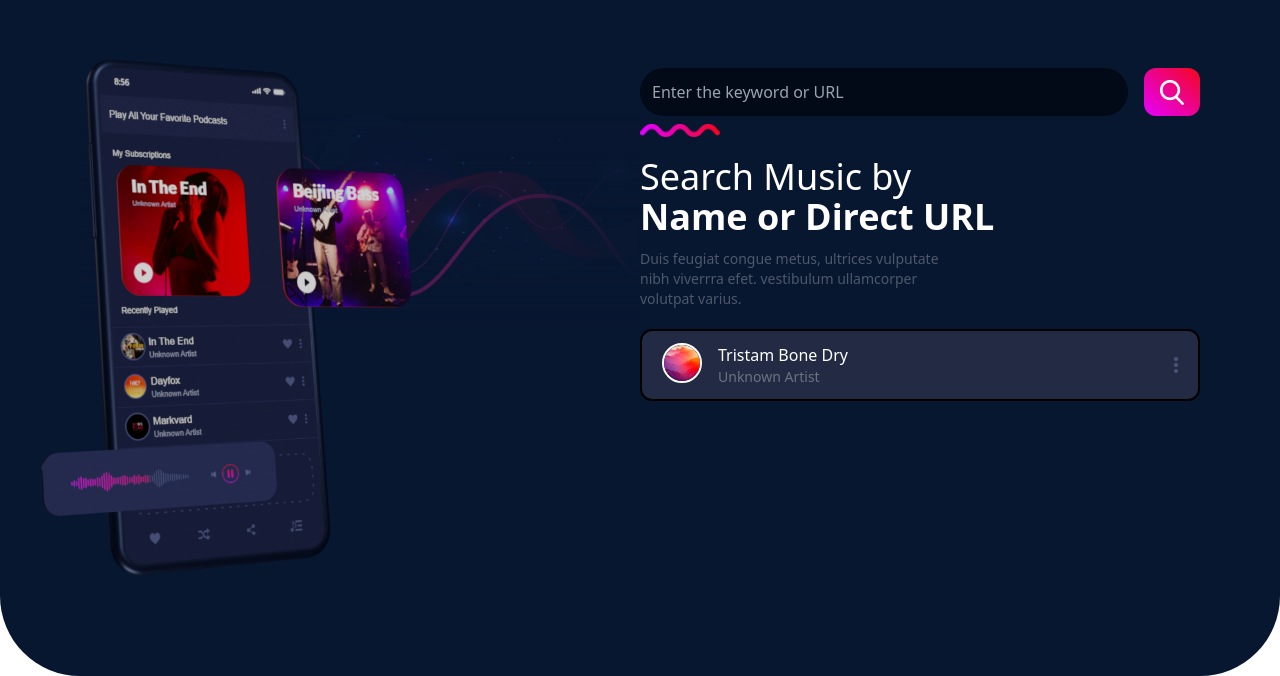
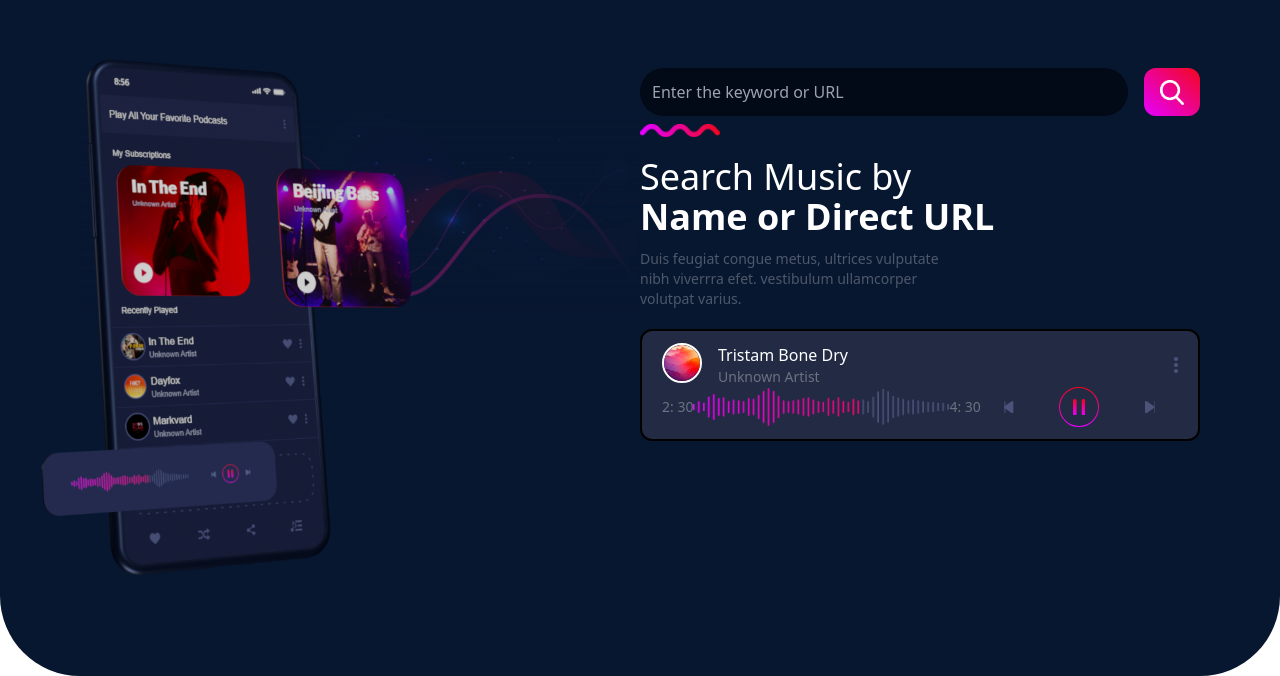
Before and after one commit to JorgePAJ/animatedWebsite, a React (Create React App) app: page / in a window 1280 px wide. Shown: the part 1586-2262 px from the top of the page. Built offline with nearby package versions, Linux system fonts and the light colour scheme.

Commit message:
MusicPlayer finished

```diff
--- a/src/components/MusicPlayer.jsx
+++ b/src/components/MusicPlayer.jsx
@@ -21,9 +21,115 @@ function MusicPlayer() {
       </div>
 
       <div className="lowerPart">
+        <div className="track flex justify-between text-sm text-gray-500 flex-[2] items-center">
+          <span> 2: 30</span>
+          <img
+            src={require("../img/Group 9.png")}
+            alt=""
+            className="w-[16rem]"
+          />
+          <span>4: 30</span>
+          <div className="controls flex-1 flex items-center justify-around">
+            <svg width="10.455" height="12.442" viewBox="0 0 10.455 12.442">
+              <path
+                d="M62.208,5.066,69.119.334A1.687,1.687,0,0,1,70.027,0c.517,0,.836.415.836,1.109V11.334c0,.693-.319,1.107-.835,1.107a1.673,1.673,0,0,1-.9-.335L62.211,7.376A1.419,1.419,0,0,1,61.52,6.22,1.414,1.414,0,0,1,62.208,5.066Z"
+                transform="translate(-61.52 0)"
+                fill="#4b537b"
+              />
+              <rect
+                id="Rectangle_15"
+                data-name="Rectangle 15"
+                width="1"
+                height="12"
+                rx="0.5"
+                transform="translate(0.432 0.221)"
+                fill="#4b537b"
+              />
+            </svg>
 
-
-
+            <div className="pauseButton flex items-center relative">
+              {/* cicrle */}
+              <svg width="40" height="40" viewBox="0 0 40 40">
+                <defs>
+                  <linearGradient
+                    id="linear-gradient"
+                    x1="0.5"
+                    x2="0.5"
+                    y2="1"
+                    gradientUnits="objectBoundingBox"
+                  >
+                    <stop offset="0" stop-color="#f2061d" />
+                    <stop offset="1" stop-color="#e600fe" />
+                  </linearGradient>
+                </defs>
+                <path
+                  id="Subtraction_1"
+                  data-name="Subtraction 1"
+                  d="M-2018-1015a19.87,19.87,0,0,1-14.142-5.858A19.869,19.869,0,0,1-2038-1035a19.869,19.869,0,0,1,5.858-14.142A19.869,19.869,0,0,1-2018-1055a19.869,19.869,0,0,1,14.142,5.858A19.869,19.869,0,0,1-1998-1035a19.869,19.869,0,0,1-5.858,14.142A19.869,19.869,0,0,1-2018-1015Zm0-39a19.021,19.021,0,0,0-19,19,19.021,19.021,0,0,0,19,19,19.021,19.021,0,0,0,19-19A19.021,19.021,0,0,0-2018-1054Z"
+                  transform="translate(2038 1055)"
+                  fill="url(#linear-gradient)"
+                />
+              </svg>
+              {/* pause */}
+              <svg
+                width="12.327"
+                height="16.417"
+                viewBox="0 0 12.327 16.417"
+                className="absolute left-[0.85rem]"
+              >
+                <defs>
+                  <linearGradient
+                    id="linear-gradient"
+                    x1="2.686"
+                    y1="0.162"
+                    x2="0"
+                    y2="1.074"
+                    gradientUnits="objectBoundingBox"
+                  >
+                    <stop offset="0" stop-color="#f2061e" />
+                    <stop offset="1" stop-color="#e600fd" />
+                  </linearGradient>
+                </defs>
+                <rect
+                  id="Rectangle_12"
+                  data-name="Rectangle 12"
+                  width="3.625"
+                  height="16.417"
+                  rx="1.813"
+                  transform="translate(0)"
+                  fill="url(#linear-gradient)"
+                />
+                <rect
+                  id="Rectangle_13"
+                  data-name="Rectangle 13"
+                  width="3.625"
+                  height="16.417"
+                  rx="1.813"
+                  transform="translate(8.701)"
+                  fill="url(#linear-gradient)"
+                />
+              </svg>
+            </div>
+            <svg width="10.455" height="12.442" viewBox="0 0 10.455 12.442">
+              <path
+                id="Path_3"
+                data-name="Path 3"
+                d="M70.175,5.066,63.264.334A1.687,1.687,0,0,0,62.356,0c-.517,0-.836.415-.836,1.109V11.334c0,.693.319,1.107.835,1.107a1.673,1.673,0,0,0,.9-.335l6.914-4.731a1.419,1.419,0,0,0,.691-1.155A1.414,1.414,0,0,0,70.175,5.066Z"
+                transform="translate(-61.52 0)"
+                fill="#4b537b"
+              />
+              <rect
+                id="Rectangle_14"
+                data-name="Rectangle 14"
+                width="1"
+                height="12"
+                rx="0.5"
+                transform="translate(9.455 0.221)"
+                fill="#4b537b"
+              />
+            </svg>
+          </div>
+        </div>
       </div>
     </div>
   );
```
